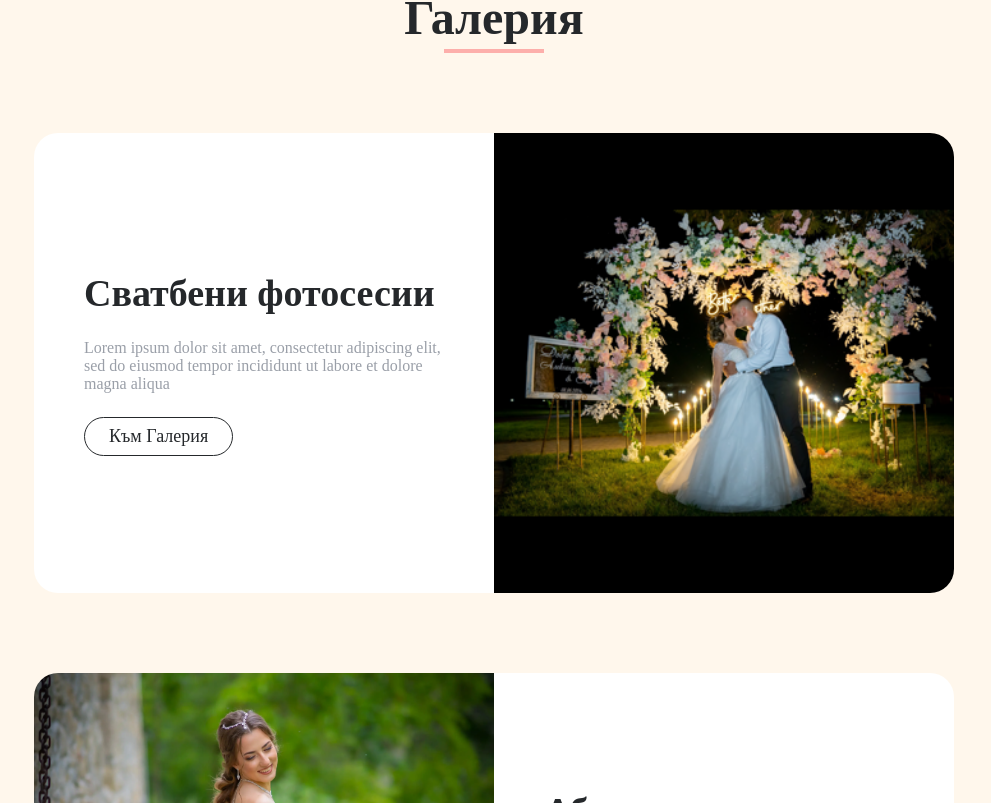
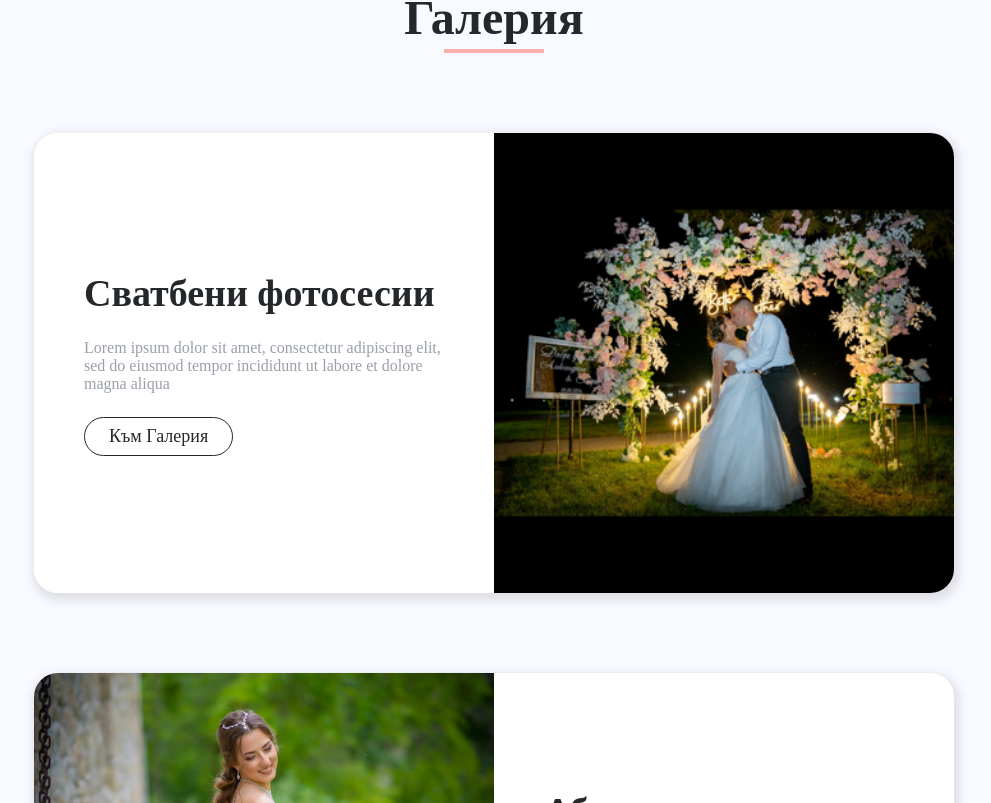
Before and after one commit to martuto31/PhotographyPortfolio, an Angular app: page / in a window 1280 px wide. Shown: the part 837-1640 px from the top of the page, without its empty margins (146-1137 px from the left). Built offline with nearby package versions, Linux system fonts and the light colour scheme.

Commit message:
Small ui changes

```diff
--- a/src/app/components/landing/projects/projects.component.css
+++ b/src/app/components/landing/projects/projects.component.css
@@ -30,6 +30,7 @@
     width: 920px;
     height: 460px;
     border-radius: 24px;
+    box-shadow: 2px 4px 8px 4px rgba(88, 88, 88, 0.15);
     overflow: hidden;
 }
 
--- a/src/app/components/wedding-galleries/wedding-galleries.component.css
+++ b/src/app/components/wedding-galleries/wedding-galleries.component.css
@@ -1,7 +1,3 @@
-.container {
-
-}
-
 .cards-container {
     display: flex;
     flex-wrap: wrap;
@@ -17,7 +13,13 @@
 .card img {
     width: 100%;
     object-fit: contain;
+    cursor: pointer;
+    transition: transform .2s ease;
     padding-bottom: 12px;
+}
+
+.card img:hover {
+    transform: scale(1.03);
 }
 
 .card > div {
--- a/src/app/styles/variables.css
+++ b/src/app/styles/variables.css
@@ -1,8 +1,8 @@
  :root {
     /* Background */
     --bg-white: #FFFFFF;
-    /* --bg-gray: #F9FAFF; */
-    --bg-gray: rgb(255, 247, 236);
+    --bg-gray: #F9FAFF;
+    /* --bg-gray: rgb(255, 247, 236); */
     --bg-line: #25282B;
 
     /* Brand */
```
